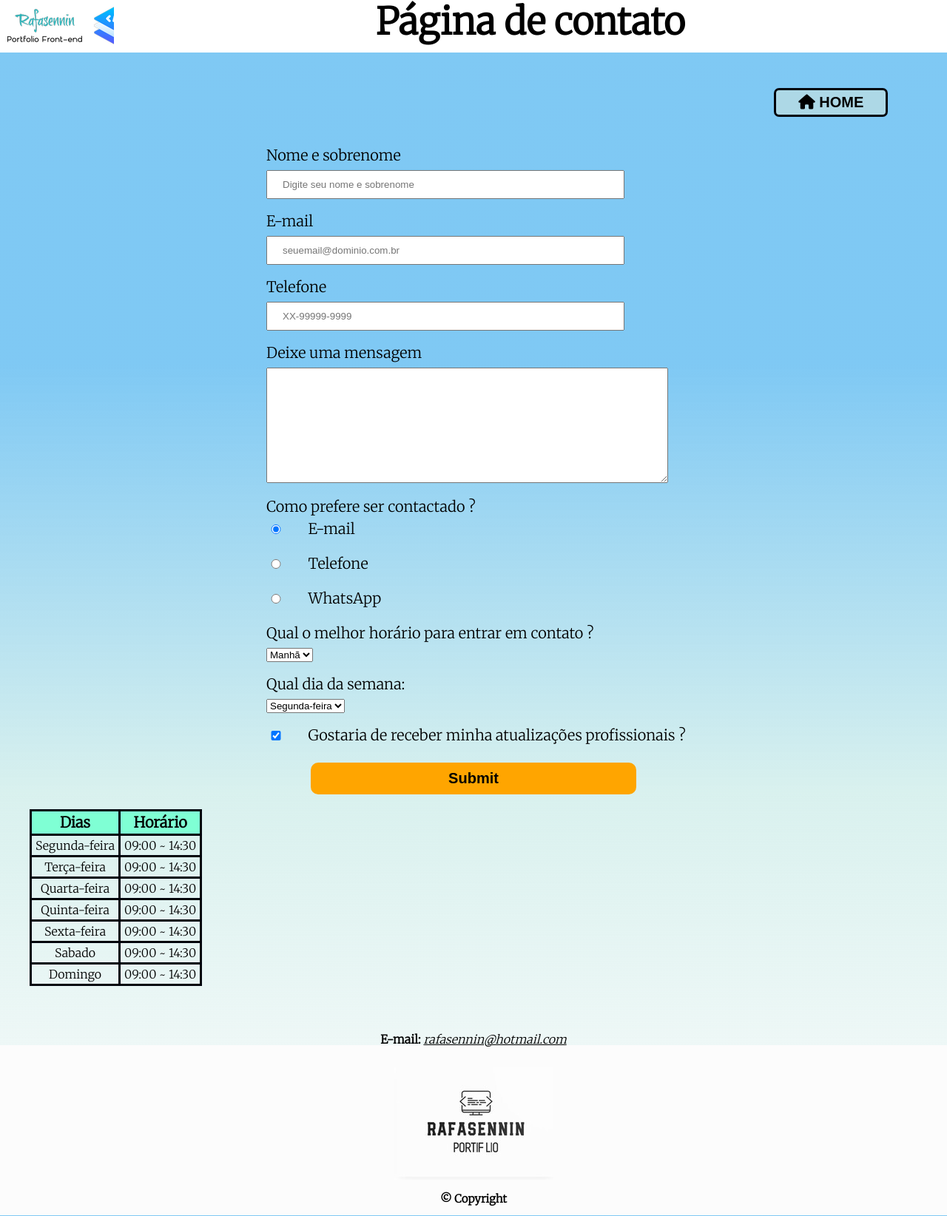
After one commit to Rafasennin/Portfolio, a PHP site: page /contact.html in a window 1280 px wide. The commit adds this page. Shown: the whole page at 74% size. Run offline with PHP 8.4, Linux system fonts and the light colour scheme; some libraries are stand-ins or nearby versions.

Commit message:
Animation improvement and email addition.
addition o snow man and winter time to the animation.
addition of personal e-mail to the bottom of contact page.

```diff
--- /dev/null
+++ b/contact.html
@@ -0,0 +1,135 @@
+
+<!DOCTYPE html>
+<html lang="PT-BR">
+	<head>
+		<meta charset="UTF-8">
+		<meta name="viewport" content="width=device-width, initial-scale= 1.0">
+		<meta http-equiv="X-UA-compatible" content="IE=edge">
+
+		<title>Rafasennin Portifólio</title>
+
+        <link rel="stylesheet" href="reset.css">
+		<link rel="stylesheet" href="meu_portifolio_contato_style.css">
+		<link rel="icon" href="img/logo_portifolio.jpg">
+		<link href="https://fonts.googleapis.com/css2?family=Merriweather:wght@300&display=swap" rel="stylesheet">
+		<script src="https://kit.fontawesome.com/6d369afe1a.js" crossorigin="anonymous"></script>
+	</head>
+
+	<body>
+		<header>
+			<section class="logo_section">
+				<div class="header__logo">
+					 <img src="img/portfolio_logo_3.png" class="img__header">
+					  <h1 class="h1__header">Página de contato</h1>
+				 </div>
+
+			<nav>
+				<ul>
+				     <li class="link__first__button"><button class="first_button"><a href="index.html" target="blank"><i class="fa-solid fa-house"></i> Home </a></button></li>
+			   </ul>
+		    </nav>
+			</section>
+		</header>
+
+		<main>
+			<form action="mailto: rafasennin@hotmail.com? subject= contactform_submission" enctype="text/plain" onsubmit="location.href='thanks.html';">
+				<label for="nomesobrenome">Nome e sobrenome</label>
+				<input type="text" placeholder="Digite seu nome e sobrenome" id="nomesobrenome" class="input__form name" required>
+
+				<label for="seuemail">E-mail</label>
+				<input type="email" placeholder="seuemail@dominio.com.br" id="seuemail" class="input__form email" required>
+
+				<label for="seutelefone">Telefone</label>
+				<input type="tel" placeholder="XX-99999-9999" id="seutelefone" class="input__form tel">
+
+				<label for="suamensagem">Deixe uma mensagem</label>
+				<textarea cols="65" rows="10" id="suamensagem" class="input__form mensage" required></textarea>
+
+				<fieldset>
+					<legend class="legend_fieldset">Como prefere ser contactado ?</legend>
+
+					<label for="radio-email"><input type="radio" name="contato" value="email" id="radio-email" checked>E-mail</label>
+
+					<label for="radio-telefone"><input type="radio" name="contato" value="Telefone" id="radio-telefone">Telefone</label>
+
+					<label for="radio-WhatsApp"><input type="radio" name="contato" value="whatsapp" id="radio-WhatsApp">WhatsApp</label>
+				</fieldset>
+
+				<fieldset>
+					<legend	class="legend_fieldset">Qual o melhor horário para entrar em contato ?</legend>
+						<select>
+							<option>Manhã</option>
+							<option>Tarde</option>
+							<option>Noite</option>
+					</select>
+				</fieldset>
+
+				<fieldset>
+					<legend class="legend_fieldset">Qual dia da semana:</legend>
+
+					<select>
+						<option>Segunda-feira</option>
+						<option>Terça-feira</option>
+						<option>Quarta-feira</option>
+						<option>Quinta-feira</option>
+						<option>Sexta-feira</option>
+						<option>Sabado</option>
+						<option>Domingo</option>
+					</select>
+				</fieldset>
+
+				<label class="label_checkbox"><input type="checkbox"  class="checkbox" checked>Gostaria de receber minha atualizações profissionais ?</label>
+
+				<input type="submit" value="Submit" class="form__submit">
+			</form>
+
+			<table>
+				<thead>
+					<tr>
+						<td>Dias</td>
+						<td>Horário</td>
+					</tr>
+				</thead>
+
+				<tbody>
+					<tr>
+						<td>Segunda-feira</td>
+						<td> 09:00 ~ 14:30</td>
+					</tr>
+					<tr>
+						<td>Terça-feira</td>
+						<td> 09:00 ~ 14:30</td>
+					</tr>
+					<tr>
+						<td>Quarta-feira</td>
+						<td> 09:00 ~ 14:30</td>
+					</tr>
+					<tr>
+						<td>Quinta-feira</td>
+						<td> 09:00 ~ 14:30</td>
+					</tr>
+					<tr>
+						<td>Sexta-feira</td>
+						<td> 09:00 ~ 14:30</td>
+					</tr>
+					<tr>
+						<td>Sabado</td>
+						<td> 09:00 ~ 14:30</td>
+					</tr>
+					<tr>
+						<td>Domingo</td>
+						<td> 09:00 ~ 14:30</td>
+					</tr>
+				</tbody>
+			</table>
+
+			<p class="email__p"><strong>E-mail:</strong> <i class="italic__p">rafasennin@hotmail.com</i></p>
+
+		</main>
+
+		<footer>
+			<img src="img/logo_portfolio_new.jpg" id="logo_img">
+			<p class="copyright">&copy; Copyright</p>
+		</footer>
+	</body>
+</html>
--- a/meu_portifolio_contato_style.css
+++ b/meu_portifolio_contato_style.css
@@ -140,6 +140,7 @@ table, thead, table td{
 	padding: 5px;
 }
 
+
 thead{
 	background-color: aquamarine;
 	font-size: 20px;
@@ -168,6 +169,20 @@ footer{
 	font-weight: bold;
 	padding-bottom: 1rem;
 	margin-top: 1rem;
+}
+
+.email__p{
+	text-align: center;
+	margin-top: 4em;
+}
+
+strong{
+	font-weight: bold;
+}
+
+.italic__p{
+	font-style: italic;
+	text-decoration: underline;
 }
 
 @media screen and (max-width:768px ){
--- a/meu_portifolio_style.css
+++ b/meu_portifolio_style.css
@@ -117,7 +117,7 @@ svg{
 		display: block;
 		background: linear-gradient(180deg,rgba(0, 148, 233, 0.793)30%, rgba(128, 208, 199, 0.722), #fcfcfc );
 		width: 50vw;
-		height: 46.4vh;
+		height: 49.5vh;
 		position: absolute;
 		left: -100vw;
 		transition: 0.5;
```
Also changed, not shown: index.html (+5 -3 lines), main.js (+224 -5 lines).
